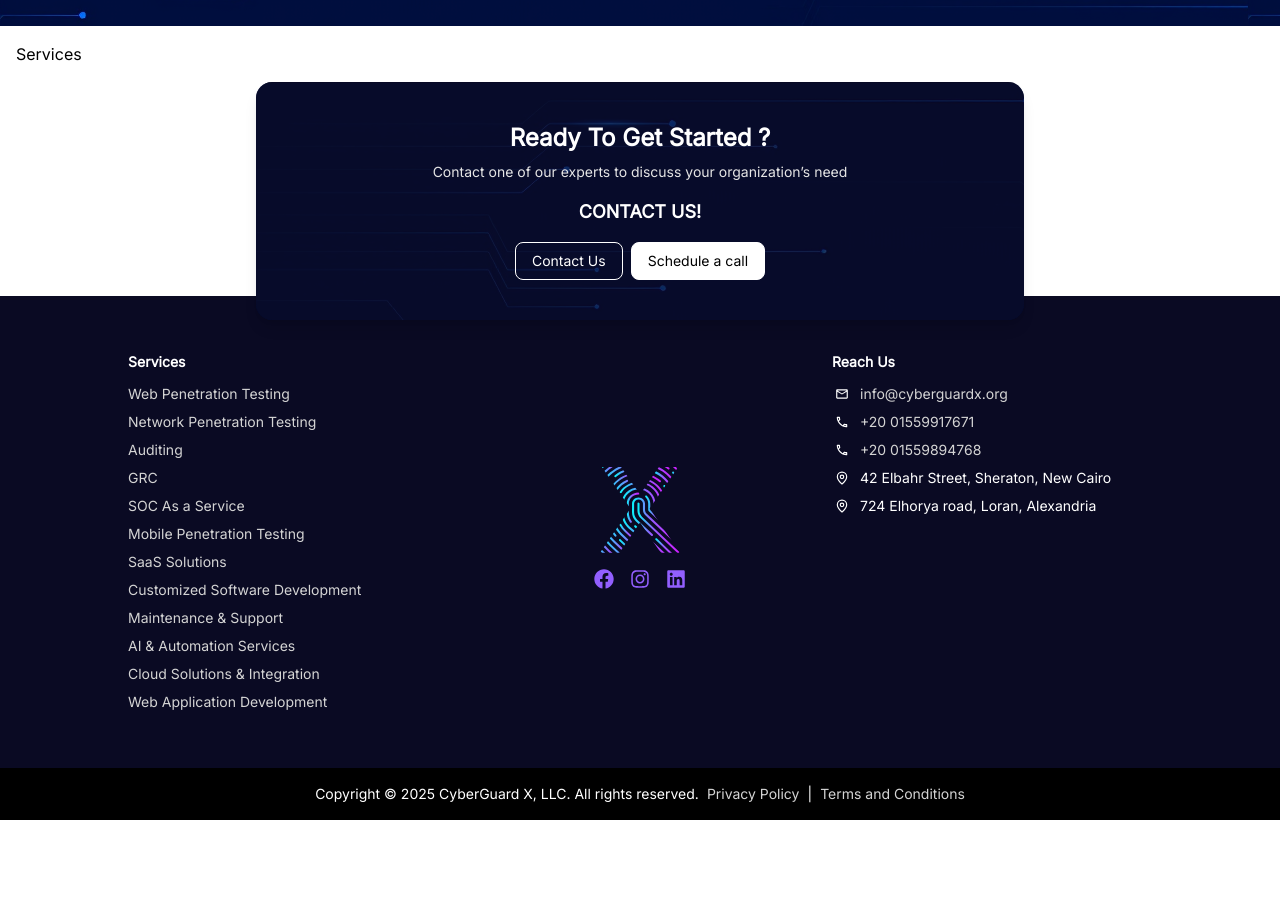
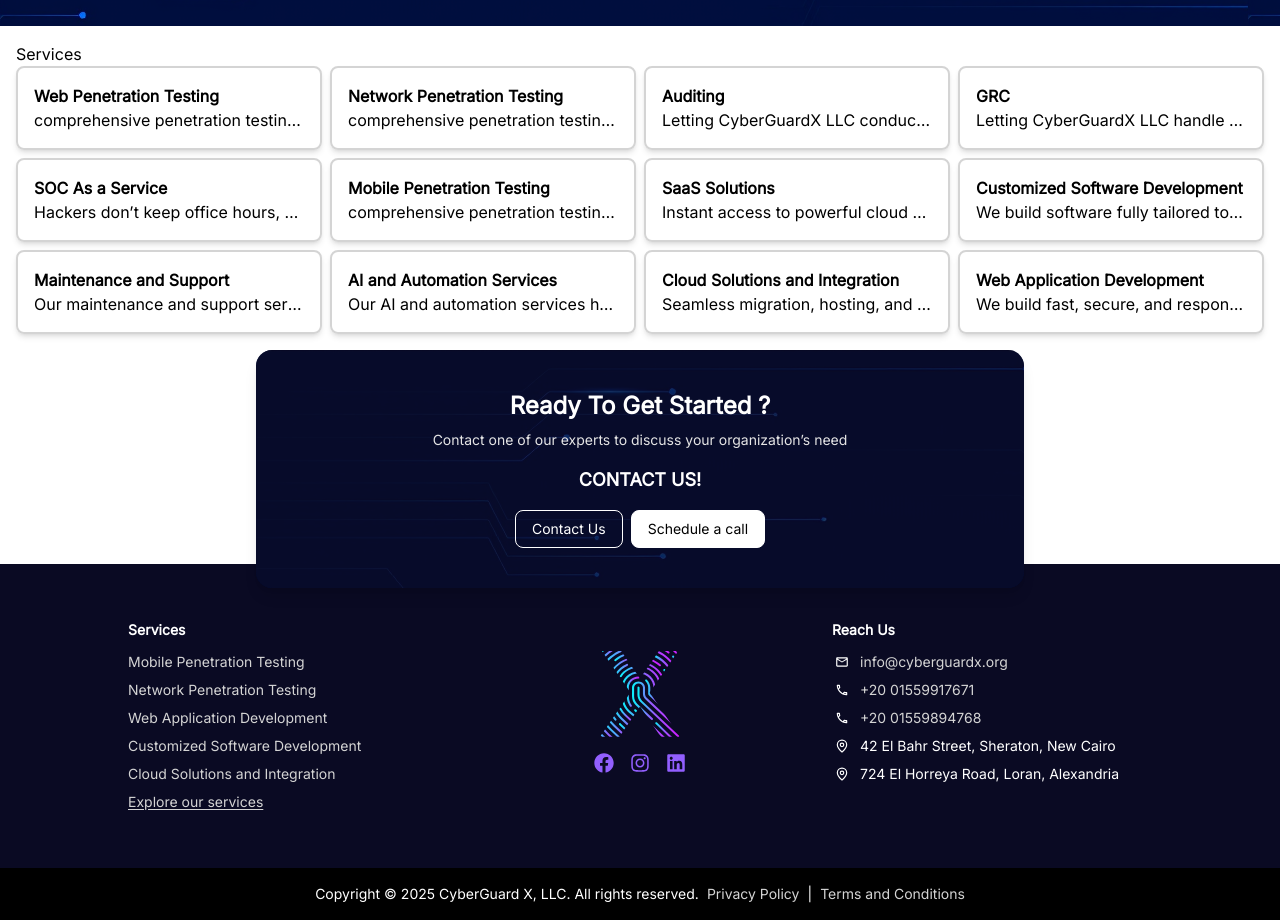
Before and after one commit to Mohamed-Khaled-Hub/cyber-guard-x, a Next.js app: page /services in a window 1280 px wide. Shown: the part 382-1302 px from the top of the page. Before the commit the page ends 1202 px from the top, so only its background shows below. Built offline with nearby package versions, Linux system fonts and the light colour scheme.

Commit message:
Made some adjustments

```diff
--- a/app/api/services/[name]/route.ts
+++ b/app/api/services/[name]/route.ts
@@ -4,19 +4,22 @@
 import { fromKebabCase } from '@/src/utils/Functions'
 // Types
 import { ServiceObject } from '@/src/types/objectsTypes'
+import { GetServiceRouteParamsType } from '@/src/types/propsTypes'
 // Reuse services data
 import { services } from '../route'
 
 export async function GET(
     req: Request,
-    { params }: { params: { name: string } }
+    context: GetServiceRouteParamsType
 ): Promise<NextResponse<ServiceObject | { error: string }>> {
-    const { name } = params
+    const { name } = await context.params
 
     // Convert kebab-case to normal title (e.g., web-penetration-testing → Web Penetration Testing)
     const serviceName = fromKebabCase(name)
 
-    const service = services.find((s) => s.name === serviceName)
+    const service = services.find(
+        (s) => s.name.toLowerCase() === serviceName.toLowerCase()
+    )
 
     if (!service) {
         return NextResponse.json(
--- a/app/api/services/route.ts
+++ b/app/api/services/route.ts
@@ -9,7 +9,7 @@
         imgSrc: '/assets/images/services/web-penetration-testing.svg',
         name: 'Web Penetration Testing',
         description:
-            "comprehensive penetration testing services to identify system vulnerabilities,validate current security measures, and provide a complete remedy roadmap",
+            'comprehensive penetration testing services to identify system vulnerabilities,validate current security measures, and provide a complete remedy roadmap',
         extraInfo: [
             {
                 imgSrc: '/assets/images/services/web-penetration-testing2.svg',
@@ -228,35 +228,8 @@
         ],
     },
     {
-        imgSrc: '/assets/images/services/customized.svg',
-        name: 'Customized Software Development',
-        description:
-            'We build software fully tailored to your business processes, giving you complete control over features, design, and integrations. Our solutions are flexible, scalable, and designed to grow with you. With customized development, you get exactly what you need — no unnecessary extras.',
-        extraInfo: [
-            {
-                imgSrc: '/assets/images/services/customized2.svg',
-                description:
-                    'Tailored to fit your exact business goals Gives you full control over features, design, and integrations gives you the exact features you need without any    unnecessary extras',
-            },
-        ],
-        whatWeCanOffer: [
-            {
-                imgSrc: '/images/services/offer-custom.jpg',
-                name: 'Custom Development',
-                description:
-                    'Fully tailored systems to meet specific business workflows.',
-            },
-            {
-                imgSrc: '/images/services/offer-support.jpg',
-                name: 'Long-Term Support',
-                description:
-                    'Ongoing updates, bug fixes, and new feature rollouts.',
-            },
-        ],
-    },
-    {
         imgSrc: '/assets/images/services/maintenance.svg',
-        name: 'Maintenance & Support',
+        name: 'Maintenance and Support',
         description:
             'Our maintenance and support services ensure your systems remain secure, reliable, and optimized for peak performance. With continuous monitoring, proactive updates, and rapid assistance, we give you the confidence to focus on growth while we handle the technical side.',
         extraInfo: [
@@ -283,7 +256,7 @@
     },
     {
         imgSrc: '/assets/images/services/ai.svg',
-        name: 'AI & Automation Services',
+        name: 'AI and Automation Services',
         description:
             'Our AI and automation services help businesses save time, reduce costs, and boost efficiency. From chatbots and OCR to predictive analytics, we provide smart tools that optimize workflows and deliver valuable insights. With intelligent automation.',
         extraInfo: [
@@ -310,7 +283,7 @@
     },
     {
         imgSrc: '/assets/images/services/cloud.svg',
-        name: 'Cloud Solutions & Integration',
+        name: 'Cloud Solutions and Integration',
         description:
             'Seamless migration, hosting, and integration on leading cloud platforms like AWS, Azure, and GCP. Our solutions ensure your systems stay connected, scalable, and secure. With expert cloud management.',
         extraInfo: [
--- a/app/services/[name]/page.tsx
+++ b/app/services/[name]/page.tsx
@@ -1,11 +1,13 @@
 'use client'
 
 // Core
-import { use, useEffect } from 'react'
+import { use, useCallback, useEffect, useState } from 'react'
 // Hooks
 import { useCompanyData } from '@/src/providers/CompanyDataProvider'
 // Types
+import { ServiceObject } from '@/src/types/objectsTypes'
 import { ServicesPageParamsType } from '@/src/types/propsTypes'
+import Image from 'next/image'
 
 /* eslint-disable react-hooks/exhaustive-deps */
 export default function Page({ params }: ServicesPageParamsType) {
@@ -13,18 +15,48 @@
     const { name: serviceName } = use(params)
     // Contexts
     const { getServiceByName } = useCompanyData()
+    // States
+    const [service, setService] = useState<ServiceObject | null>(null)
+
+    const fetchData = useCallback(async () => {
+        const res = await getServiceByName(serviceName)
+        setService(res)
+    }, [getServiceByName])
 
     useEffect(() => {
-        const fetchData = async () => {
-            const service = await getServiceByName(serviceName)
-            console.log(service)
-        }
         fetchData().then()
     }, [])
 
     return (
         <div className='service-page'>
-            <p>Service: {serviceName}</p>
+            {service && (
+                <>
+                    <h1 className='text-lg font-bold'>{service.name}</h1>
+                    <div className='flex py-4 rounded-lg gap-4'>
+                        <Image
+                            width={500}
+                            height={500}
+                            src={service.imgSrc}
+                            alt={service.name + ' image'}
+                        />
+                        <p>{service.description}</p>
+                    </div>
+                    {service.extraInfo?.map((info, idx) => (
+                        <div
+                            key={`info-${idx}`}
+                            className={`flex p-4 rounded-lg ${idx % 2 === 0 ? 'flex-row-reverse bg-neutral-300' : 'flex-row'} gap-4`}
+                        >
+                            <Image
+                                width={500}
+                                height={500}
+                                src={info.imgSrc}
+                                alt={service.name + ' image'}
+                            />
+                            <p>{info.description}</p>
+                        </div>
+                    ))}
+                </>
+            )}
         </div>
     )
 }
--- a/app/services/page.tsx
+++ b/app/services/page.tsx
@@ -1,3 +1,47 @@
+'use client'
+
+// Core
+import Link from 'next/link'
+import { useCallback, useEffect, useState } from 'react'
+// Functions
+import { toKebabCase } from '@/src/utils/Functions'
+// Hooks
+import { useCompanyData } from '@/src/providers/CompanyDataProvider'
+// Types
+import { ServiceObject } from '@/src/types/objectsTypes'
+
+/* eslint-disable react-hooks/exhaustive-deps */
 export default function Page() {
-    return <p>Services</p>
+    // Contexts
+    const { getServices } = useCompanyData()
+    // States
+    const [services, setServices] = useState<ServiceObject[]>([])
+
+    const fetchData = useCallback(async () => {
+        const res = await getServices()
+        setServices(res)
+    }, [getServices])
+
+    useEffect(() => {
+        fetchData().then()
+    }, [])
+
+    return (
+        <div>
+            <h1>Services</h1>
+            <div className='grid grid-cols-4 gap-2'>
+                {services.length > 0 &&
+                    services.map((service, idx) => (
+                        <Link
+                            href={`/services/${toKebabCase(service.name)}`}
+                            key={`service-${idx}`}
+                            className='border-2 border-neutral-300 p-4 rounded-lg shadow-md'
+                        >
+                            <h2 className='font-bold'>{service.name}</h2>
+                            <p className='truncate'>{service.description}</p>
+                        </Link>
+                    ))}
+            </div>
+        </div>
+    )
 }
--- a/src/components/FooterRelated/Footer.tsx
+++ b/src/components/FooterRelated/Footer.tsx
@@ -6,17 +6,37 @@
 import { LuMapPin } from 'react-icons/lu'
 import { FaLinkedin } from 'react-icons/fa6'
 import { FaFacebook, FaInstagram } from 'react-icons/fa'
+import { useCallback, useEffect, useState } from 'react'
 import { MdOutlineMail, MdOutlinePhone } from 'react-icons/md'
 // Components
 import Button from '@/src/components/UIRelated/Button'
 import Container from '@/src/components/ContainersRelated/Container'
+// Functions
+import { toKebabCase } from '@/src/utils/Functions'
 // Hooks
 import { useWebsiteInfo } from '@/src/providers/WebsiteInfoProvider'
+import { useCompanyData } from '@/src/providers/CompanyDataProvider'
+// Types
+import { ServiceObject } from '@/src/types/objectsTypes'
 // Style
 import '@/src/styles/components/FooterRelated/Footer.css'
 
+/* eslint-disable react-hooks/exhaustive-deps */
 export default function Footer() {
+    // Contexts
+    const { getServices } = useCompanyData()
     const { name, logoUrl, contact, socials, pages } = useWebsiteInfo()
+    // States
+    const [services, setServices] = useState<ServiceObject[]>([])
+
+    const fetchData = useCallback(async () => {
+        const res = await getServices()
+        setServices(res)
+    }, [getServices])
+
+    useEffect(() => {
+        fetchData().then()
+    }, [])
 
     return (
         <>
@@ -95,20 +115,44 @@
                         )}
 
                         {/* Left Column - Pages */}
-                        {pages && pages.some((p) => p.isService) && (
+                        {services && services.length > 0 && (
                             <div className='footer-pages order-2 md:order-1'>
                                 <h3>Services</h3>
                                 <ul>
-                                    {pages
-                                        .filter((p) => p.isService)
-                                        .map((page, i) => (
-                                            <li key={i}>
-                                                <Link href={page.href}>
-                                                    {page.label}
+                                    {services
+                                        .sort(
+                                            (a, b) =>
+                                                b.name.length - a.name.length
+                                        ) // longest first
+                                        .slice(0, 5) // only 5
+                                        .sort(
+                                            (a, b) =>
+                                                a.name.length - b.name.length
+                                        ) // reorder shortest-first among top 5
+                                        .map((service, idx) => (
+                                            <li key={`service-${idx}`}>
+                                                <Link
+                                                    href={`/services/${toKebabCase(service.name)}`}
+                                                >
+                                                    {service.name}
                                                 </Link>
                                             </li>
                                         ))}
                                 </ul>
+                                <div className='mt-2'>
+                                    <Link
+                                        href={
+                                            pages.find(
+                                                (p) =>
+                                                    p.label.toLowerCase() ===
+                                                    'services'
+                                            )!.href
+                                        }
+                                        className='text-sm underline underline-offset-2'
+                                    >
+                                        Explore our services
+                                    </Link>
+                                </div>
                             </div>
                         )}
 
--- a/src/components/NavRelated/Nav.tsx
+++ b/src/components/NavRelated/Nav.tsx
@@ -35,8 +35,7 @@
                         {pages
                             .filter(
                                 (p) =>
-                                    p.isNotInNav === undefined &&
-                                    p.isService === undefined &&
+                                    p.isSpecialNav === undefined &&
                                     p.isFooter === undefined
                             )
                             .map((p) => (
@@ -47,7 +46,7 @@
                                 </li>
                             ))}
                         {pages
-                            .filter((p) => p.isNotInNav)
+                            .filter((p) => p.isSpecialNav)
                             .map((p) => (
                                 <li key={p.href} className='nav-item'>
                                     <Button
--- a/src/providers/CompanyDataProvider.tsx
+++ b/src/providers/CompanyDataProvider.tsx
@@ -21,7 +21,7 @@
             return res.data
         } catch (error) {
             console.error('Error fetching team:', error)
-            return [] // fallback
+            return []
         }
     }
 
--- a/src/providers/WebsiteInfoProvider.tsx
+++ b/src/providers/WebsiteInfoProvider.tsx
@@ -22,8 +22,8 @@
                     emails: ['info@cyberguardx.org'],
                     phones: ['+20 01559917671', '+20 01559894768'],
                     addresses: [
-                        '42 Elbahr Street, Sheraton, New Cairo',
-                        '724 Elhorya road, Loran, Alexandria',
+                        '42 El Bahr Street, Sheraton, New Cairo',
+                        '724 El Horreya Road, Loran, Alexandria',
                     ],
                 },
                 socials: {
@@ -32,86 +32,35 @@
                     linkedIn: 'https://www.linkedin.com/',
                 },
                 pages: [
+                    // Main pages
                     { label: 'Home', href: '/' },
                     { label: 'About', href: '/about' },
+
+                    // On the right side of nav with special buttons
                     {
-                        label: 'Software Systems',
-                        href: '/software-systems',
+                        label: 'Services',
+                        href: '/services',
+                        isSpecialNav: true,
                     },
-                    { label: 'Services', href: '/services', isNotInNav: true },
-                    { label: 'Contact Us', href: '/contact', isNotInNav: true },
+                    {
+                        label: 'Contact Us',
+                        href: '/contact-us',
+                        isSpecialNav: true,
+                    },
+
+                    // Footer links
                     {
                         label: 'Privacy Policy',
-                        href: '/privacy',
+                        href: '/privacy-policy',
                         isFooter: true,
                     },
                     {
                         label: 'Terms and Conditions',
-                        href: '/terms',
+                        href: '/terms-and-conditions',
                         isFooter: true,
                     },
-                    {
-                        label: 'Web Penetration Testing',
-                        href: '/services/web-penetration-testing',
-                        isService: true,
-                    },
-                    {
-                        label: 'Network Penetration Testing',
-                        href: '/services/network-penetration-testing',
-                        isService: true,
-                    },
-                    {
-                        label: 'Auditing',
-                        href: '/services/auditing',
-                        isService: true,
-                    },
-                    {
-                        label: 'GRC',
-                        href: '/services/grc',
-                        isService: true,
-                    },
-                    {
-                        label: 'SOC As a Service',
-                        href: '/services/soc',
-                        isService: true,
-                    },
-                    {
-                        label: 'Mobile Penetration Testing',
-                        href: '/services/mobile-penetraion-testing',
-                        isService: true,
-                    },
-                    {
-                        label: 'SaaS Solutions',
-                        href: '/services/saas',
-                        isService: true,
-                    },
-                    {
-                        label: 'Customized Software Development',
-                        href: '/services/customized-software-development',
-                        isService: true,
-                    },
-                    {
-                        label: 'Maintenance & Support',
-                        href: '/services/maintenance-and-support',
-                        isService: true,
-                    },
-                    {
-                        label: 'AI & Automation Services',
-                        href: '/services/ai-and-automation',
-                        isService: true,
-                    },
-                    {
-                        label: 'Cloud Solutions & Integration',
-                        href: '/services/clouad-and-integrations',
-                        isService: true,
-                    },
-                    {
-                        label: 'Web Application Development',
-                        href: '/services/web-app-dev',
-                        isService: true,
-                    },
 
-
+                    // Services (Rendered dynamically in footer by getting it from API)
                 ],
             }}
         >
--- a/src/types/contextsTypes.ts
+++ b/src/types/contextsTypes.ts
@@ -34,9 +34,8 @@
     pages: {
         label: string
         href: string
-        isService?: boolean
         isFooter?: boolean
-        isNotInNav?: boolean
+        isSpecialNav?: boolean
     }[]
 }
 
--- a/src/types/propsTypes.ts
+++ b/src/types/propsTypes.ts
@@ -82,3 +82,8 @@
 export type ServicesPageParamsType = {
     params: Promise<{ name: string }>
 }
+
+// Routes
+export type GetServiceRouteParamsType = {
+    params: Promise<{ name: string }>
+}
--- a/src/utils/Functions.ts
+++ b/src/utils/Functions.ts
@@ -45,10 +45,21 @@
 
 // Convert string to kebab-case
 export function toKebabCase(str: string): string {
-    return str
-        .replace(/([a-z])([A-Z])/g, '$1-$2')
-        .replace(/[_\s]+/g, '-')
-        .toLowerCase()
+    return (
+        str
+            // Split ALL-CAPS acronym followed by Capital+lowercase (e.g., "XMLHttp" -> "XML-Http")
+            .replace(/([A-Z]{2,})([A-Z][a-z])/g, '$1-$2')
+            // Split lower/digit followed by Capital ONLY when that Capital is followed by lowercase (e.g., "fooBar" -> "foo-Bar"; avoids "SaaS" -> "Saa-S")
+            .replace(/([a-z0-9])([A-Z])(?=[a-z])/g, '$1-$2')
+            // Split lower/digit before a run of 2+ Capitals at end or before non-lowercase (e.g., "forID" -> "for-ID", "getURL" -> "get-URL")
+            .replace(/([a-z0-9])([A-Z]{2,})(?=$|[^a-z])/g, '$1-$2')
+            // Replace non-alphanumerics with hyphens
+            .replace(/[^a-zA-Z0-9]+/g, '-')
+            // Trim duplicate/edge hyphens
+            .replace(/^-+|-+$/g, '')
+            // Lowercase
+            .toLowerCase()
+    )
 }
 
 // Convert kebab-case to Normal Capitalized String
```
